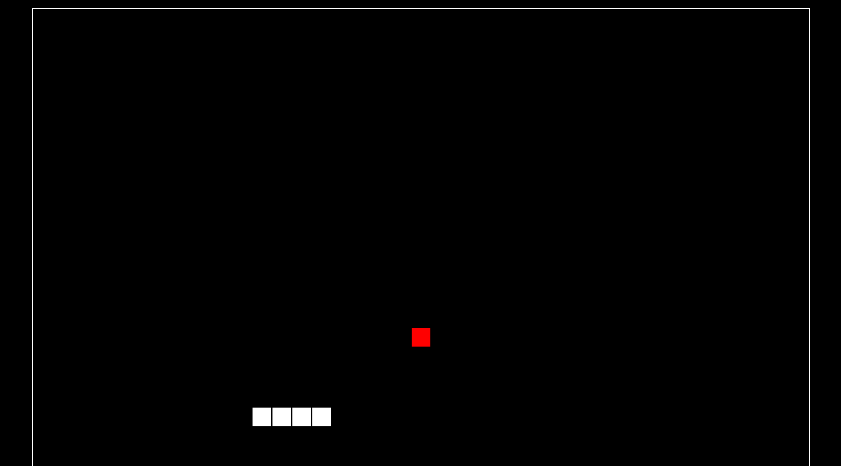
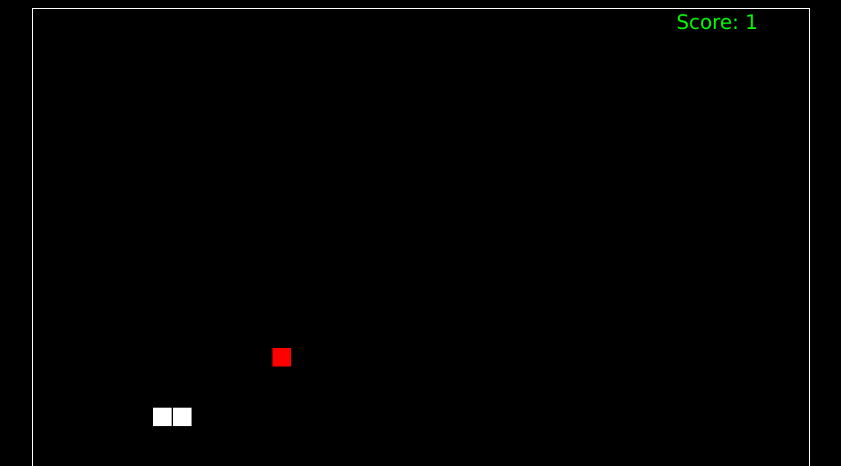
Before and after one commit to rmorchio/snake2d, a plain HTML site: page index.html in a window 1280 px wide. Shown: the top 466 px of the page, without its empty margins (219-1060 px from the left). Drawn offline with Linux system fonts and the light colour scheme.

Commit message:
Complete gameplay

```diff
--- a/index.html
+++ b/index.html
@@ -7,7 +7,7 @@
     <link rel="stylesheet" href="style.css">
     <title>Snake 2D</title>
 </head>
-<body onload="play()">
+<body>
     <canvas id="game" width="1170px" height="1170px"></canvas>
     <script src="index.js"></script>
 </body>
--- a/index.js
+++ b/index.js
@@ -1,69 +1,194 @@
 var canvas = document.getElementById('game')
 var ctx = canvas.getContext('2d')
 
-const width = 1170
-const height = 1170
-const pixel = 30
-const fps = 1
-
-function play() {
-    setInterval(draw, 1000/fps)
-}
-
 class Snake {
-    constructor(x, y, size) {
+    constructor(x, y) {
         this.x = x
         this.y = y
-        this.size = size
         this.tail = [{ x: x, y: y }]
         this.color = `rgb(255, 255, 255)`
         this.direction = { x: 1, y: 0 }
-        this.rotateX = 0
-        this.rotateY = 0
     }
 
-    move(eat) {
-        this.tail.unshift({
-            x: this.tail[0].x + this.direction.x,
-            y: this.tail[0].y + this.direction.y
-        })
-        if (!eat) this.tail = this.tail.slice(0, -1)
+    move() {
+        let newRect = {
+            x: this.tail[this.tail.length - 1].x + this.direction.x,
+            y: this.tail[this.tail.length - 1].y + this.direction.y
+        }
+
+        this.tail.shift()
+        this.tail[this.tail.length] = (newRect)
     }
 }
 
 class Apple {
-    constructor({x, y}) {
+    constructor(x, y) {
+        if (!x && !y) {
+            do {
+                ({ x, y } = randomPos())
+            } while (snake.tail.map(t => t.x).includes(x) && snake.tail.map(t => t.y).includes(y));
+
+        }
         this.x = x
         this.y = y
         this.color = `rgb(255, 0, 0)`
     }
+}
 
+const pixel = 30
+const fps = 15
+let boundless = true;
+let keyPressed = false
+let paused = false
+
+window.onload = () => {
+    play()
+}
+
+function play() {
+    window.game = setInterval(render, 1000 / fps)
+}
+
+function render() {
+    update()
+    draw()
+}
+
+function update() {
+    keyPressed = false
+    snake.move()
+    checkEatApple()
+    checkHitWall()
+    checkHitItself()
+}
+
+function checkEatApple() {
+    if (snake.tail[snake.tail.length - 1].x == apple.x &&
+        snake.tail[snake.tail.length - 1].y == apple.y) {
+        snake.tail[snake.tail.length] = { x: apple.x, y: apple.y }
+        apple = new Apple()
+    }
+}
+
+function checkHitWall() {
+    let head = structuredClone(snake.tail[snake.tail.length - 1]),
+        prevHead = structuredClone(head)
+    if (head.x == - 1) head.x = canvas.width / pixel - 1
+    if (head.x * pixel == canvas.width) head.x = 0
+    if (head.y == - 1) head.y = canvas.height / pixel - 1
+    if (head.y * pixel == canvas.height) head.y = 0
+    if (head.x !== prevHead.x || head.y !== prevHead.y) checkLost()
+
+    snake.tail[snake.tail.length - 1] = head
+}
+
+function checkHitItself() {
+    if (snake.tail.length < 4) return
+
+    const head = snake.tail[snake.tail.length - 1]
+    for (let i = 0; i < snake.tail.length - 2; i++) {
+        if (head.x == snake.tail[i].x && head.y == snake.tail[i].y) lose()
+    }
+}
+
+function checkLost() {
+    if (!boundless) lose()
+}
+
+function draw() {
+    ctx.clearRect(0, 0, canvas.width, canvas.height)
+
+    snake.tail.forEach(s => {
+        createRect(s.x * pixel + 1, s.y * pixel + 1, pixel - 2, pixel - 2, snake.color)
+    })
+
+    createRect(apple.x * pixel + 1, apple.y * pixel + 1, pixel - 2, pixel - 2, apple.color)
+
+    ctx.font = "30px Verdana"
+    ctx.fillStyle = "#00FF00"
+    ctx.fillText("Score: " + (snake.tail.length - 1), canvas.width - 200, 30)
+}
+
+function createRect(x, y, width, height, color) {
+    ctx.fillStyle = color
+    ctx.fillRect(x, y, width, height)
+}
+
+function pause() {
+    paused = !paused
+    if (paused) {
+        clearInterval(window.game)
+        drawMenu()
+        return
+    }
+    play()
+}
+
+function drawMenu() {
+    ctx.font = "80px Verdana"
+    ctx.fillStyle = "#00FF00"
+    ctx.fillText('Paused', canvas.width / 2 - ctx.measureText('Paused').width / 2, canvas.height / 3)
+
+    ctx.font = "40px Verdana"
+    ctx.fillStyle = "#00FF00"
+    let textString = `Borders are ${boundless ? 'deactivated' : 'activated'}. Press B to change.`,
+        textWidth = ctx.measureText(textString).width
+    ctx.fillText(
+        textString,
+        canvas.width / 2 - textWidth / 2,
+        canvas.height / 2
+    )
+}
+
+function lose() {
+    clearInterval(window.game)
+
+    alert('Jaja perdiste salame')
+
+    /*ctx.font = "80px Verdana"
+    ctx.fillStyle = "#00FF00"
+    ctx.fillText('You lose!', canvas.width / 2 - ctx.measureText('You lose!').width / 2, canvas.height / 3)
+
+    ctx.font = "40px Verdana"
+    ctx.fillStyle = "#00FF00"
+    let textString = `Your score is ${snake.tail.length - 1}. Press SPACE to play again.`,
+        textWidth = ctx.measureText(textString).width
+    ctx.fillText(
+        textString,
+        canvas.width / 2 - textWidth / 2,
+        canvas.height / 2
+    )*/
+}
+
+window.addEventListener("keydown", ({ key }) => {
+    setTimeout(() => {
+        let [x, y] = [0, 0]
+
+        if (key == 'p') pause()
+        if (key == 'b' && paused) {
+            boundless = !boundless
+            draw()
+            drawMenu()
+        }
+        if (paused || keyPressed) return
+        if (key == 'ArrowRight' && snake.direction.x != -1) x++
+        if (key == 'ArrowLeft' && snake.direction.x != 1) x--
+        if (key == 'ArrowDown' && snake.direction.y != -1) y++
+        if (key == 'ArrowUp' && snake.direction.y != 1) y--
+
+        if (x || y) {
+            snake.direction = { x, y }
+            keyPressed = true
+        }
+    }, 1)
+})
+
+function randomPos() {
+    return {
+        x: Math.floor(Math.random() * (canvas.width / pixel)),
+        y: Math.floor(Math.random() * (canvas.height / pixel))
+    }
 }
 
 var snake = new Snake(10, 20, 1)
-var apple = new Apple(randomPos())
-
-function draw() {
-    ctx.clearRect(0, 0, width, height)
-
-    ctx.fillStyle = snake.color
-    snake.tail.forEach(s => {
-        ctx.fillStyle = `rgb(255, 255, 255)`
-        ctx.fillRect(s.x * pixel + 1, s.y * pixel + 1, pixel - 2, pixel - 2)
-    })
-
-    ctx.fillStyle = apple.color
-    ctx.fillRect(apple.x * pixel + 1, apple.y * pixel + 1, pixel - 2, pixel - 2)
-    snake.move(Math.random() < 0.5)
-}
-
-function randomColor() {
-    return Math.floor(Math.random() * 255)
-}
-
-function randomPos() {
-    return {
-        x: Math.floor(Math.random() * (width / pixel)),
-        y: Math.floor(Math.random() * (height / pixel))
-    }
-}
+var apple = new Apple(17, 20)
```
